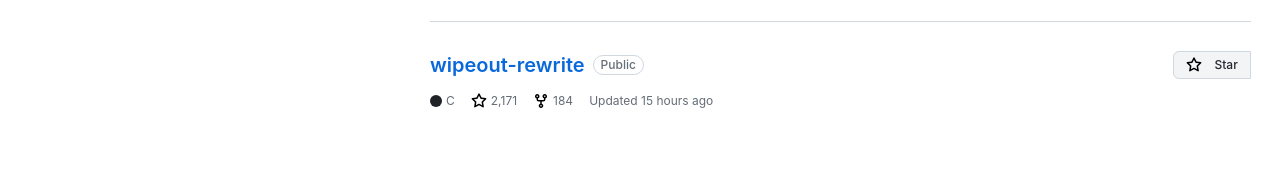
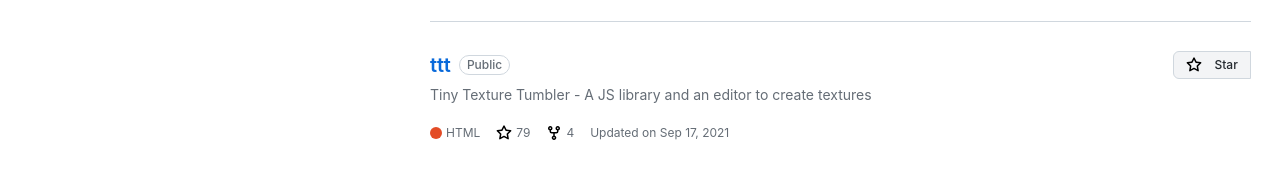
Before and after one commit to nakul-sharma-at-appointy/github-task-ui-vanilla, a plain HTML site: page index.html in a window 1280 px wide. Shown: the part 827-997 px from the top of the page. Before the commit the page ends 965 px from the top, so only its background shows below. Drawn offline with Linux system fonts and the light colour scheme.

Commit message:
Style: styled sample repo structure

```diff
--- a/index.css
+++ b/index.css
@@ -400,3 +400,7 @@ body {
 .cplusplus-lang {
   background-color: #f34b7d;
 }
+
+.html-lang {
+  background-color: #e34c26;
+}
--- a/index.html
+++ b/index.html
@@ -195,7 +195,7 @@
           <p>https://phoboslab.org/</p>
         </div>
 
-        <div class="line"><hr color="#d1d2d4" /></div>
+        <div class="line"><hr color="#d0d7de" /></div>
 
         <div class="achievements-div">
           <p class="achievements-text">Achievements</p>
@@ -611,7 +611,7 @@
         <div class="repo-display-div">
           <div class="repo-title-star-div">
             <div class="repo-title-div">
-              <p class="repo-title">wipeout-rewrite</p>
+              <p class="repo-title">ttt</p>
               <p class="repo-status">Public</p>
             </div>
 
@@ -633,10 +633,14 @@
             </button>
           </div>
 
+          <p class="lang-text desc-text">
+            Tiny Texture Tumbler - A JS library and an editor to create textures
+          </p>
+
           <div class="repo-subinfo-div">
             <div class="sub-info">
-              <div class="language-dot c-lang"></div>
-              <p class="lang-text">C</p>
+              <div class="language-dot html-lang"></div>
+              <p class="lang-text">HTML</p>
             </div>
 
             <div class="sub-info">
@@ -654,7 +658,7 @@
                   d="M8 .25a.75.75 0 0 1 .673.418l1.882 3.815 4.21.612a.75.75 0 0 1 .416 1.279l-3.046 2.97.719 4.192a.751.751 0 0 1-1.088.791L8 12.347l-3.766 1.98a.75.75 0 0 1-1.088-.79l.72-4.194L.818 6.374a.75.75 0 0 1 .416-1.28l4.21-.611L7.327.668A.75.75 0 0 1 8 .25Zm0 2.445L6.615 5.5a.75.75 0 0 1-.564.41l-3.097.45 2.24 2.184a.75.75 0 0 1 .216.664l-.528 3.084 2.769-1.456a.75.75 0 0 1 .698 0l2.77 1.456-.53-3.084a.75.75 0 0 1 .216-.664l2.24-2.183-3.096-.45a.75.75 0 0 1-.564-.41L8 2.694Z"
                 ></path>
               </svg>
-              <p class="lang-text">2,171</p>
+              <p class="lang-text">79</p>
             </div>
 
             <div class="sub-info">
@@ -672,10 +676,10 @@
                   d="M5 5.372v.878c0 .414.336.75.75.75h4.5a.75.75 0 0 0 .75-.75v-.878a2.25 2.25 0 1 1 1.5 0v.878a2.25 2.25 0 0 1-2.25 2.25h-1.5v2.128a2.251 2.251 0 1 1-1.5 0V8.5h-1.5A2.25 2.25 0 0 1 3.5 6.25v-.878a2.25 2.25 0 1 1 1.5 0ZM5 3.25a.75.75 0 1 0-1.5 0 .75.75 0 0 0 1.5 0Zm6.75.75a.75.75 0 1 0 0-1.5.75.75 0 0 0 0 1.5Zm-3 8.75a.75.75 0 1 0-1.5 0 .75.75 0 0 0 1.5 0Z"
                 ></path>
               </svg>
-              <p class="lang-text">184</p>
+              <p class="lang-text">4</p>
             </div>
 
-            <p class="lang-text">Updated 15 hours ago</p>
+            <p class="lang-text">Updated on Sep 17, 2021</p>
           </div>
         </div>
       </div>
```
